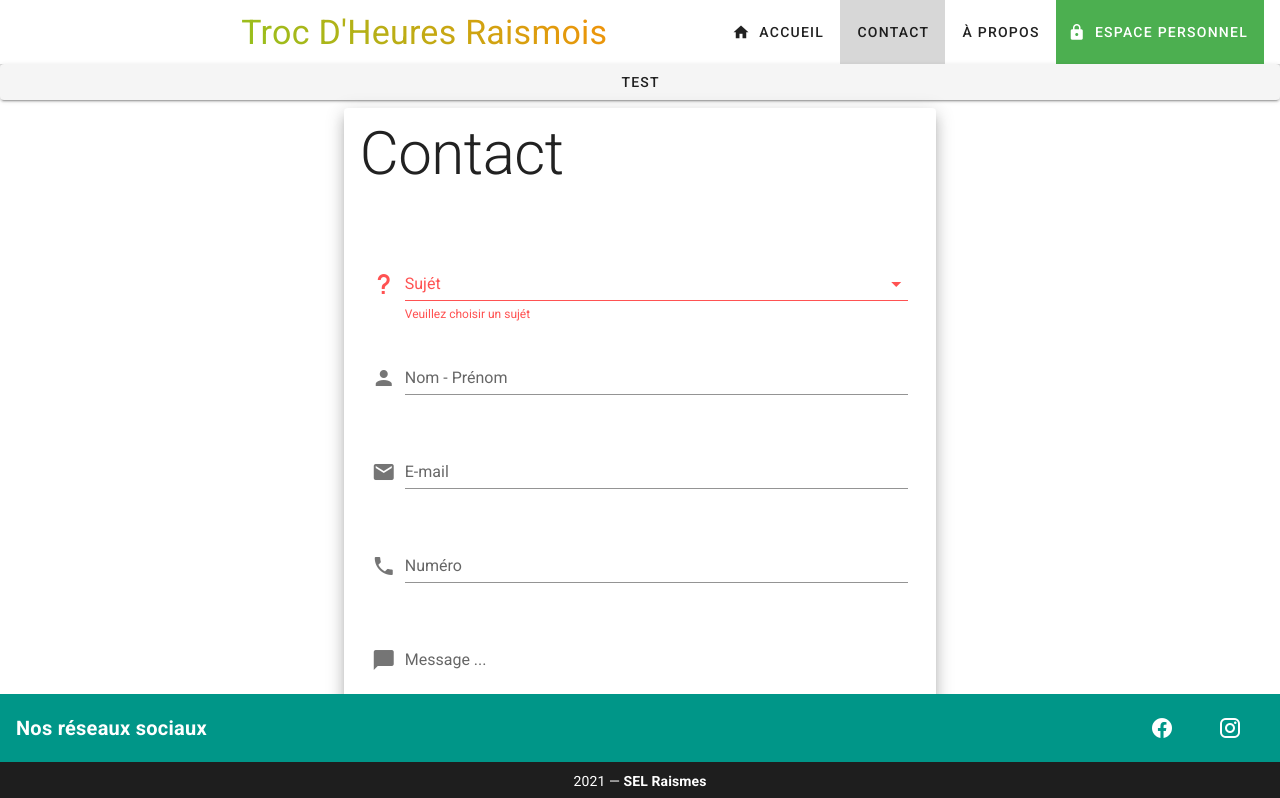
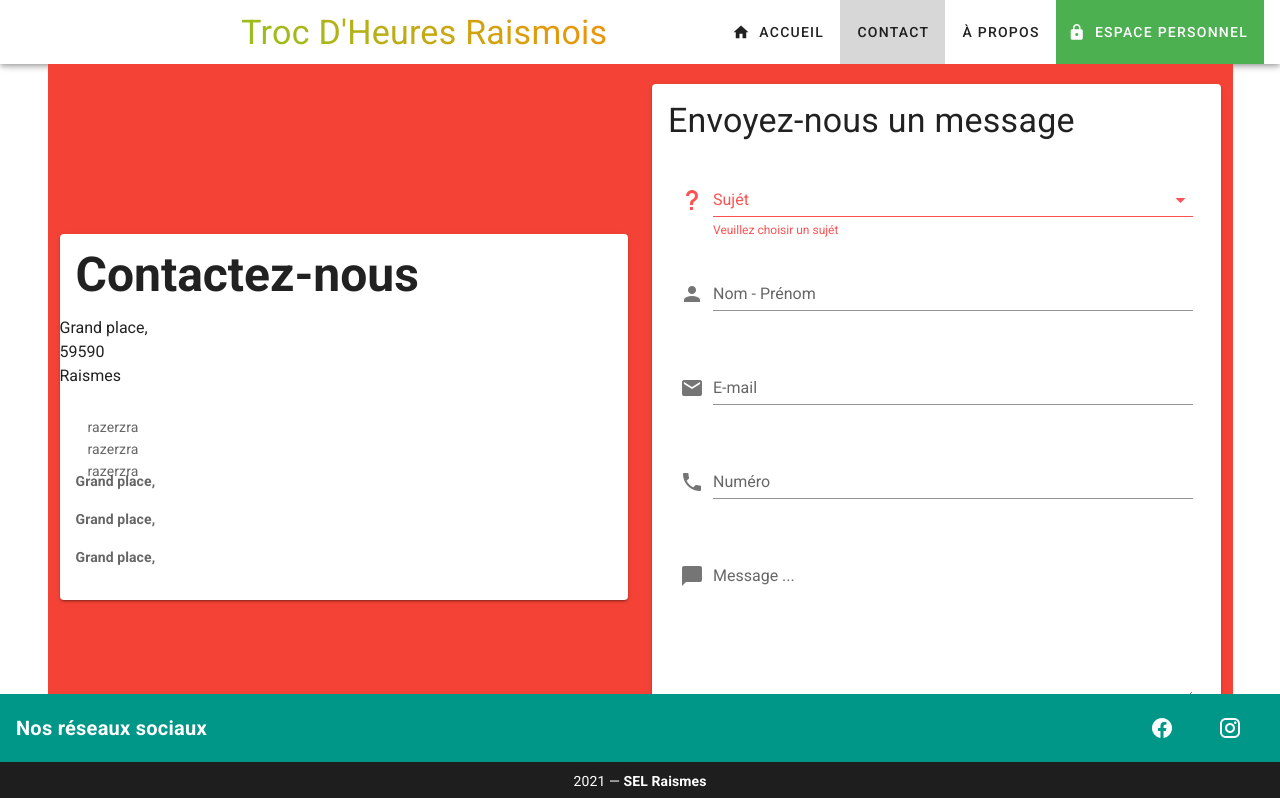
Before and after one commit to EmmZak/SEL-Raismes, a Vue app: page /contact in a window 1280 px wide. Shown: the top 798 px of the page. Built offline with nearby package versions, Linux system fonts and the light colour scheme.

Commit message:
add side menu to admin page

```diff
--- a/src/App.vue
+++ b/src/App.vue
@@ -1,9 +1,9 @@
 <template>
   <v-app>
     <!-- header -->
-    <Header @auth-event="openAuthDialog" />
+    <Header v-if="!isAdminView" @auth-event="openAuthDialog" />
 
-    <v-btn @click="test">test </v-btn>
+    <!-- <v-btn @click="test">test </v-btn> -->
     <!-- auth dialog -->
     <v-dialog v-model="authDialog" max-width="500px">
       <v-card>
@@ -66,7 +66,7 @@
     </div>
 
     <!-- footer -->
-    <Footer />
+    <Footer v-if="!isAdminView" />
   </v-app>
 </template>
 
@@ -82,6 +82,7 @@ export default {
     Header,
   },
   data: () => ({
+    admin: false,
     authLoading: false,
     authDialog: false,
     authError: "",
@@ -143,6 +144,10 @@ export default {
       console.log("actualUser", this.$store.getters.actualUser);
       return this.$store.getters.actualUser;
     },
+    isAdminView() {
+      console.log("actualRoute", this.$route.name)
+      return this.$route.name == 'Admin'
+    }
   },
 };
 </script>
--- a/src/components/AdminList.vue
+++ b/src/components/AdminList.vue
@@ -160,7 +160,7 @@ export default {
         fail: "mdi-close-circle",
       },
       headers: [
-        { text: "ID", value: "id" },
+        // { text: "ID", value: "id" },
         { text: "Nom - Prénom", value: "fullName" },
         { text: "Mail", value: "mail" },
         { text: "Numéro", value: "number" },
--- a/src/components/Header.vue
+++ b/src/components/Header.vue
@@ -49,6 +49,7 @@
         >
           <v-icon left dark>mdi-lock</v-icon>
           Espace Personnel
+          <!-- {{ signInOutButtonText }} -->
         </v-btn>
       </v-toolbar-items>
   </v-toolbar>
@@ -72,10 +73,19 @@ export default {
         this.$emit('auth-event')
       },
       toHomePage() {
-        this.$router.push("/")
+        if (this.$route.path != '/') {
+          this.$router.push('/')
+        }
       },
       toAdminPage() {
         this.$router.push("/admin")
+      }
+    },
+    computed: {
+      signInOutButtonText() {
+        return this.$store.getters.actualUser.id == null
+          ? 'Espace Personnel'
+          : 'Déconnexion'
       }
     }
 }
--- a/src/components/PublicationsList.vue
+++ b/src/components/PublicationsList.vue
@@ -161,7 +161,7 @@ export default {
       loadedPublications: [],
       slots: [], //["8-9h", "9-10h", "10-11h", ""],
       headers: [
-        { text: "ID", value: "id" },
+        // { text: "ID", value: "id" },
         { text: "Catégorie", value: "categ" },
         { text: "Prestataire", value: "user" },
         //{ text: "Adresse", value: "adresse" },
--- a/src/components/RequestsList.vue
+++ b/src/components/RequestsList.vue
@@ -179,7 +179,7 @@ export default {
             loadedPublications: [],
             slots: [], //["8-9h", "9-10h", "10-11h", ""],
             headers: [
-              { text: "ID", value: "id" },
+              // { text: "ID", value: "id" },
               { text: "Catégorie", value: "categ" },
               { text: "Prestataire", value: "user" },
               //{ text: "Adresse", value: "adresse" },
--- a/src/components/UsersList.vue
+++ b/src/components/UsersList.vue
@@ -164,7 +164,7 @@ export default {
       // Data tab
       search: "",
       headers: [
-        { text: "ID", value: "id" },
+        // { text: "ID", value: "id" },
         { text: "Nom - Prénom", value: "fullName" },
         { text: "Mail", value: "mail" },
         { text: "Numéro", value: "number" },
--- a/src/router/index.js
+++ b/src/router/index.js
@@ -36,7 +36,7 @@ const routes = [
     name: 'Feed',
     component: Feed,
     meta: {
-      authRequired: true,
+      authRequired: false,
     },
   },
   {
--- a/src/views/Contact.vue
+++ b/src/views/Contact.vue
@@ -1,22 +1,121 @@
 <template>
+  <v-container class="pt-5 red">
+    <v-row align="center" justify="center">
+      <!-- info section -->
+      <v-col>
+        <v-card>
+          <!-- title -->
+          <v-card-title>
+            <span class="text-h3 font-weight-bold">Contactez-nous</span>
+          </v-card-title>
+          <!-- adresse -->
+          <div>
+            <div>
+              <span>Grand place,</span>
+            </div>
+            <div>
+              <span>59590</span>
+            </div>
+            <div>
+              <span>Raismes</span>
+            </div>
+          </div>
+          <v-card-text>
+            <v-container>
+              <div>razerzra</div>
+              <div>razerzra</div>
+              <div>razerzra</div>
+              <v-row>
+                <p class="font-weight-bold">Grand place,</p>
+              </v-row>
+              <v-row>
+                <p class="font-weight-bold">Grand place,</p>
+              </v-row>
+              <v-row>
+                <p class="font-weight-bold">Grand place,</p>
+              </v-row>
+            </v-container>
+          </v-card-text>
+        </v-card>
+      </v-col>
+      <!-- form section -->
+      <v-col>
+        <v-card>
+          <!-- title -->
+          <v-card-title>
+            <span class="text-h4">Envoyez-nous un message</span>
+          </v-card-title>
+          <!-- fields -->
+          <v-card-text>
+            <v-container>
+              <v-row>
+                <v-col>
+                  <v-select
+                    :items="subjects"
+                    label="Sujét"
+                    v-model="subject"
+                    :rules="subjectRules"
+                    prepend-icon="mdi-help"
+                  ></v-select>
+                </v-col>
+              </v-row>
+              <v-row>
+                <v-col>
+                  <v-text-field
+                    v-model="name"
+                    :rules="nameRules"
+                    label="Nom - Prénom"
+                    prepend-icon="mdi-account"
+                  ></v-text-field>
+                </v-col>
+              </v-row>
+              <v-row>
+                <v-col>
+                  <v-text-field
+                    v-model="email"
+                    :rules="emailRules"
+                    label="E-mail"
+                    prepend-icon="mdi-email"
+                  ></v-text-field>
+                </v-col>
+              </v-row>
+              <v-row>
+                <v-col>
+                  <v-text-field
+                    v-model="number"
+                    label="Numéro"
+                    prepend-icon="mdi-phone"
+                  ></v-text-field>
+                </v-col>
+              </v-row>
+              <v-row>
+                <v-col>
+                  <v-textarea
+                    v-model="message"
+                    :rules="messageRules"
+                    label="Message ..."
+                    prepend-icon="mdi-message"
+                  ></v-textarea>
+                </v-col>
+              </v-row>
+            </v-container>
+          </v-card-text>
+        </v-card>
+      </v-col>
+    </v-row>
 
-<v-container class="pt-5">
-  <v-row
-    align="center"
-    justify="center"
-  >
+    <v-row align="center" justify="center">
       <v-card elevation="10" width="50%">
-
         <v-card-title>
           <span class="text-h2">Contact</span>
         </v-card-title>
 
-    <br>
+        <br />
 
         <v-card-text>
           <v-container>
             <v-row>
-          <v-col >
+              <v-col>
                 <v-select
                   :items="subjects"
                   label="Sujét"
@@ -69,73 +168,63 @@
         </v-card-text>
 
         <v-card-actions>
-      <v-btn
-        block
-        color="success  "
-        @click="send()"
-        large
-      >
-        Envoyer
-      </v-btn>
+          <v-btn block color="success  " @click="send()" large> Envoyer </v-btn>
         </v-card-actions>
       </v-card>
-
     </v-row>
-
   </v-container>
-
 </template>
 
 <script>
-import axios from 'axios'
+import axios from "axios";
 
 export default {
-  name: 'Contact',
+  name: "Contact",
   data() {
     return {
-
-      subjects: ["Création compte", "Renseignements", "Annonce", "Demande de service"],
+      adresse: "Grand place,<br/> 59590<br/> Raismes",
+      subjects: [
+        "Création compte",
+        "Renseignements",
+        "Annonce",
+        "Demande de service",
+      ],
       subjectsMap: {
-        "creation": "Création compte"
+        creation: "Création compte",
       },
       sender: "selraismes@gmail.com",
-      AWS_LAMBDA_URL: "https://xk63di4om5.execute-api.us-east-2.amazonaws.com/default/NodeSendMail",
+      AWS_LAMBDA_URL:
+        "https://xk63di4om5.execute-api.us-east-2.amazonaws.com/default/NodeSendMail",
       valid: false,
 
       // mail params
       subject: "",
-      subjectRules: [
-        v => !!v || 'Veuillez choisir un sujét',
-      ],
+      subjectRules: [(v) => !!v || "Veuillez choisir un sujét"],
       name: "",
-      nameRules: [
-        v => !!v || 'Veuillez saisir un nom',
-      ],
+      nameRules: [(v) => !!v || "Veuillez saisir un nom"],
       email: "",
       emailRules: [
-        v => !!v || 'Veuillez saisir votre mail',
-        v => /.+@.+\..+/.test(v) || "Le mail n'est pas correct",
+        (v) => !!v || "Veuillez saisir votre mail",
+        (v) => /.+@.+\..+/.test(v) || "Le mail n'est pas correct",
       ],
       number: "",
       message: "",
-      messageRules: [
-        v => v.length < 100 || 'Le message est très long',
-      ],
+      messageRules: [(v) => v.length < 100 || "Le message est très long"],
       headers: {
-        'Content-Type': 'application/json',
-        "Access-Control-Allow-Headers" : "Content-Type",
+        "Content-Type": "application/json",
+        "Access-Control-Allow-Headers": "Content-Type",
         "Access-Control-Allow-Origin": "*",
-        "Access-Control-Allow-Credentials" : true,
-        "Access-Control-Allow-Methods": "OPTIONS,POST,GET"
+        "Access-Control-Allow-Credentials": true,
+        "Access-Control-Allow-Methods": "OPTIONS,POST,GET",
       },
       data: {
-        message: this.message
-      }
-    }
+        message: this.message,
+      },
+    };
   },
   mounted() {
-    let subjectName = this.$route.query.subject
-    this.subject = this.subjectsMap[subjectName]
+    let subjectName = this.$route.query.subject;
+    this.subject = this.subjectsMap[subjectName];
   },
   methods: {
     async send() {
@@ -143,14 +232,14 @@ export default {
         .post(
           this.AWS_LAMBDA_URL,
           {
-            headers: this.headers
+            headers: this.headers,
           },
           this.data
         )
-        .then(res => console.log(res))
-        .catch(err => console.log(err))
+        .then((res) => console.log(res))
+        .catch((err) => console.log(err));
       // sendGrid service call
-    }
-  }
-}
+    },
+  },
+};
 </script>
```
Also changed, not shown: src/components/PublicationCard.vue (+37 -40 lines), src/views/Admin.vue (+93 -57 lines), src/views/Feed.vue (+30 -43 lines), 2 other files (tests, documents, lock files or other folders). Lines whose indentation alone changed are shown as unchanged.
